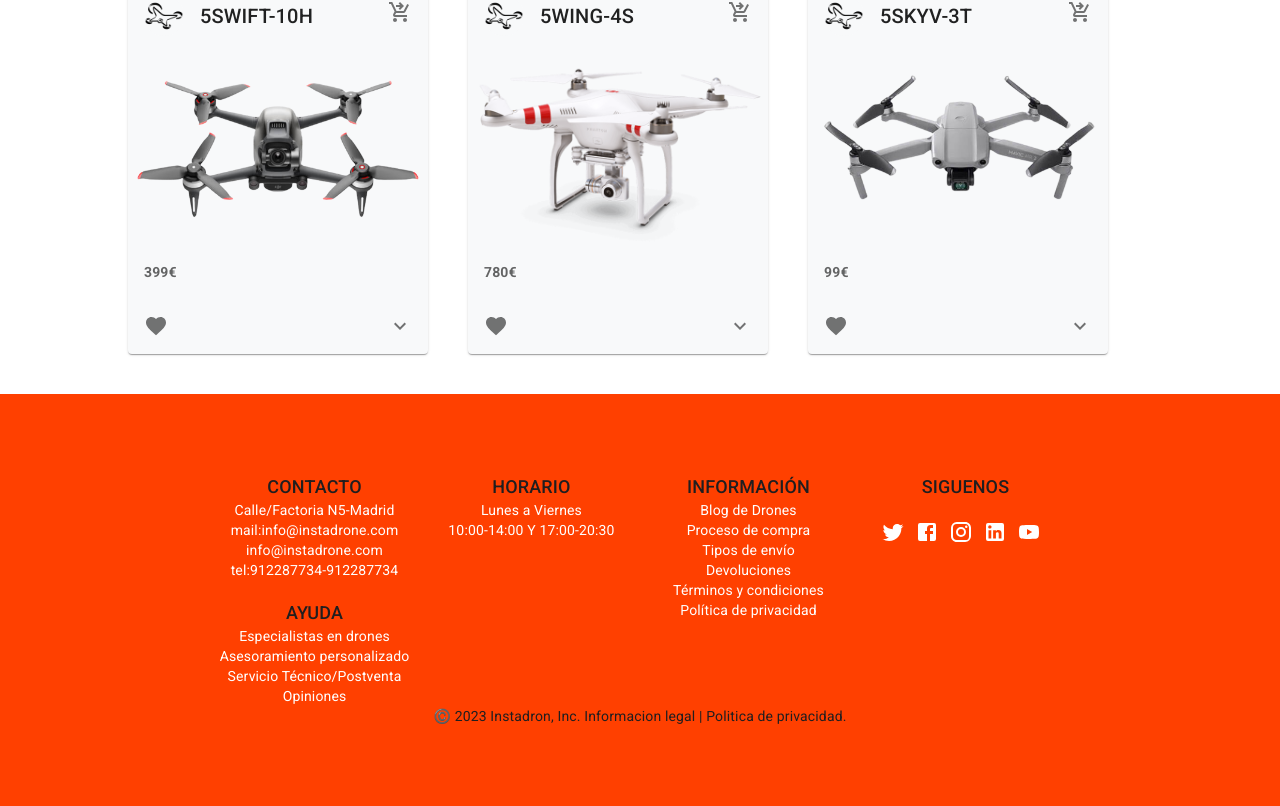
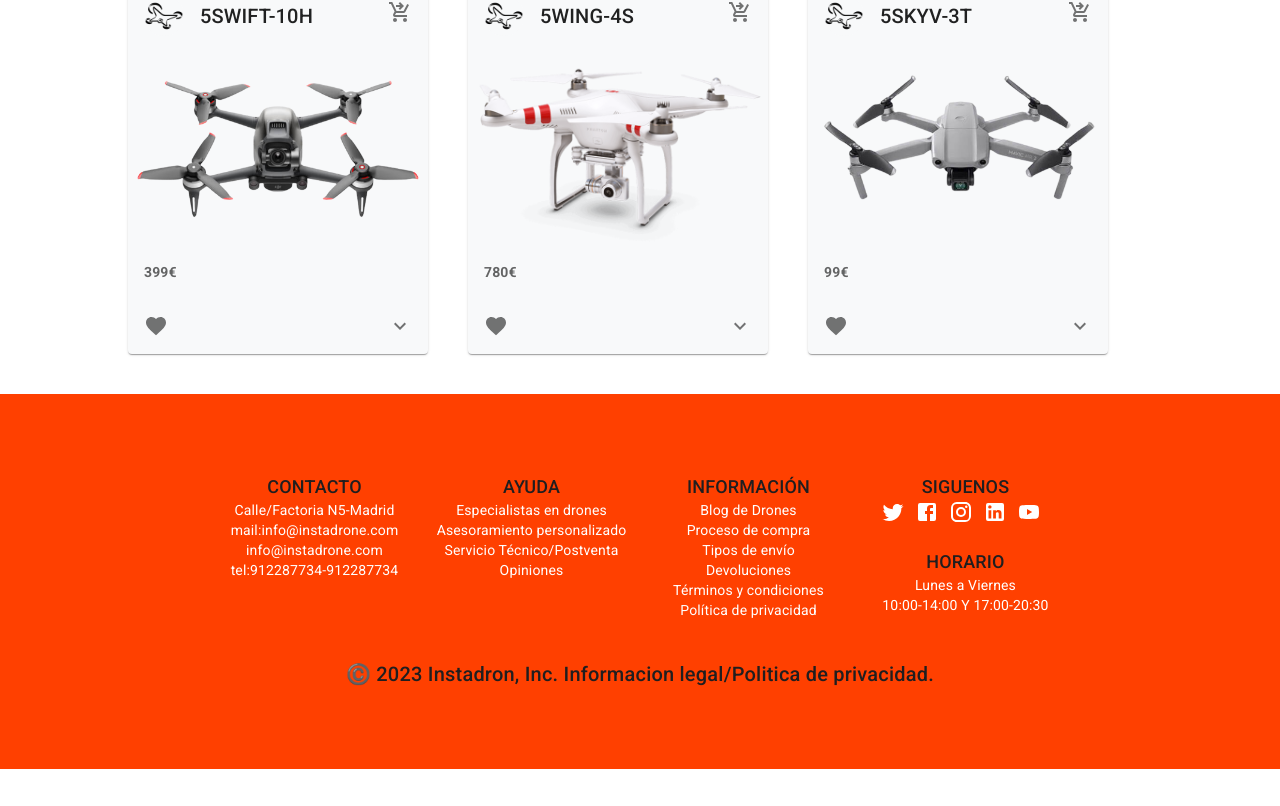
Before and after one commit to Sebasbh/DroneTech, a React (Create React App) app: page / in a window 1280 px wide. Shown: the part 2240-3046 px from the top of the page. After the commit the page ends 3009 px from the top, so only its background shows below. Built offline with nearby package versions, Linux system fonts and the light colour scheme.

Commit message:
Provider Ok

```diff
--- a/src/Context/UserProvider.jsx
+++ b/src/Context/UserProvider.jsx
@@ -13,10 +13,10 @@ import axios from 'axios';
         axios("data.json").then((res)=>setData(res.data))
 
     },[])
-
+    //const updatedata= (newdata)=>{setData(newdata)}
 
   return (
-  <getDron.Provider value={{data}}>{children}</getDron.Provider>
+  <getDron.Provider value={{data, setData}}>{children}</getDron.Provider>
 
   )
 }
--- a/src/Pages/HomePage/HomePage.jsx
+++ b/src/Pages/HomePage/HomePage.jsx
@@ -1,13 +1,8 @@
 import React from 'react'
 import {Header} from '../../components/Header/Header'
-
-import { Cards } from '../../components/Main/Cards'
 import { CardGrid } from '../../components/Main/CardGrid'
-
 import { Banner } from '../../components/Main/Banner'
-
 import { Footer} from '../../components/Footer/Footer'
-
 
 export function HomePage () {
   return (
--- a/src/components/Footer/Footer.css
+++ b/src/components/Footer/Footer.css
@@ -9,3 +9,8 @@
     transition: ease-in-out 0.5s;
     cursor: pointer;
   }
+
+  .footer-container{
+    justify-content: space-between;
+
+  }
--- a/src/components/Footer/FooterMui.jsx
+++ b/src/components/Footer/FooterMui.jsx
@@ -34,20 +34,18 @@ export const FooterMui = () => {
                 mail:info@instadrone.com info@instadrone.com <br />
                 tel:912287734-912287734 <br /> <br />
 
-                <span style={{ color: '#201E1F', fontSize: '18px', fontWeight: '500' }}>AYUDA</span> <br />
-                Especialistas en drones <br />
-                Asesoramiento personalizado <br />
-                Servicio Técnico/Postventa <br />
-                Opiniones
               </Typography>
             </FooterSection>
           </Grid>
           <Grid item xs={12} sm={6} md={3}>
             <FooterSection>
               <Typography variant="body2" align="center">
-                <span style={{ color: '#201E1F', fontSize: '18px', fontWeight: '500' }}>HORARIO</span> <br />
-                Lunes a Viernes <br />
-                10:00-14:00 Y 17:00-20:30
+
+              <span style={{ color: '#201E1F', fontSize: '18px', fontWeight: '500' }}>AYUDA</span> <br />
+                Especialistas en drones <br />
+                Asesoramiento personalizado <br />
+                Servicio Técnico/Postventa <br />
+                Opiniones
               </Typography>
             </FooterSection>
           </Grid>
@@ -67,19 +65,26 @@ export const FooterMui = () => {
           <Grid item xs={12} sm={6} md={3}>
             <FooterSection>
               <Typography variant="body2" align="center">
-                <span style={{ color: '#201E1F', fontSize: '18px', fontWeight: '500' }}>SIGUENOS</span> <br /> <br />
+                <span style={{ color: '#201E1F', fontSize: '18px', fontWeight: '500' }}>SIGUENOS</span> <br />
                 <TwitterIcon className="social-icon" />
                 <FacebookIcon className="social-icon" />
                 <InstagramIcon className="social-icon" />
                 <LinkedInIcon className="social-icon" />
                 <YouTubeIcon className="social-icon" />
+                <br />   <br />
+
+
+                <span style={{ color: '#201E1F', fontSize: '18px', fontWeight: '500' }}>HORARIO</span> <br />
+                Lunes a Viernes <br />
+                10:00-14:00 Y 17:00-20:30
               </Typography>
             </FooterSection>
           </Grid>
         </Grid>
+        <br /> <br />
 
-        <Typography variant="body2" align="center" style={{color:'#201E1F'}}>
-          ©️ 2023 Instadron, Inc. Informacion legal | Politica de privacidad.
+        <Typography variant="body2" align="center" style={{color:'#201E1F',fontSize: '20px', fontWeight: '500' }}>
+          ©️ 2023 Instadron, Inc. Informacion legal/Politica de privacidad.
         </Typography>
       </Container>
     </FooterContainer>
--- a/src/components/Main/Cards.jsx
+++ b/src/components/Main/Cards.jsx
@@ -1,11 +1,7 @@
-import React, { useEffect, useState } from 'react';
-import axios from 'axios';
+import React, { useContext, useState } from 'react';
 import { Card, CardHeader, CardMedia, CardContent, CardActions, Collapse, Avatar, IconButton, Typography } from '@mui/material';
-import { grey, green } from '@mui/material/colors';
 import FavoriteIcon from '@mui/icons-material/Favorite';
-import ShareIcon from '@mui/icons-material/Share';
 import ExpandMoreIcon from '@mui/icons-material/ExpandMore';
-import MoreVertIcon from '@mui/icons-material/MoreVert';
 import { styled } from '@mui/material/styles';
 import './Main.css';
 import ShoppingCartCheckoutOutlinedIcon from '@mui/icons-material/ShoppingCartCheckoutOutlined';
@@ -13,6 +9,7 @@ import '@fontsource/roboto/300.css';
 import '@fontsource/roboto/400.css';
 import '@fontsource/roboto/500.css';
 import '@fontsource/roboto/700.css';
+import {getDron} from '../../Context/UserProvider';
 
 const ExpandMore = styled((props) => {
   const { expand, ...other } = props;
@@ -26,10 +23,11 @@ const ExpandMore = styled((props) => {
 }));
 
 export function Cards() {
-  const [data, setData] = useState([]);
+  const {data}=useContext(getDron)
+  //const [data, setData] = useState([]);
   const [cardStates, setCardStates] = useState({});
 
-  useEffect(() => {
+  /*useEffect(() => {
     axios
       .get('data.json')
       .then((response) => {
@@ -38,7 +36,7 @@ export function Cards() {
       .catch((error) => {
         console.error('Error al obtener los datos:', error);
       });
-  }, []);
+  }, []);*/
 
   const handleExpandClick = (id) => {
     setCardStates({
--- a/src/index.js
+++ b/src/index.js
@@ -2,10 +2,13 @@ import React from 'react';
 import ReactDOM from 'react-dom/client';
 import './index.css';
 import {App} from './App';
+import { UserProvider } from './Context/UserProvider';
 
 const root = ReactDOM.createRoot(document.getElementById('root'));
 root.render(
   <React.StrictMode>
+    <UserProvider>
     <App />
+    </UserProvider>
   </React.StrictMode>
 );
```
Also changed, not shown: 2 other files (tests, documents, lock files or other folders).
